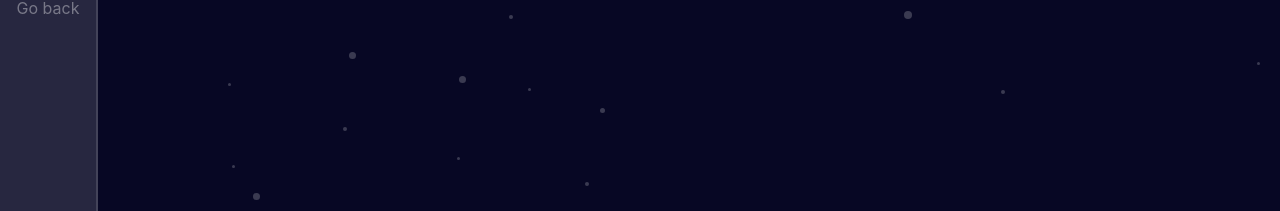
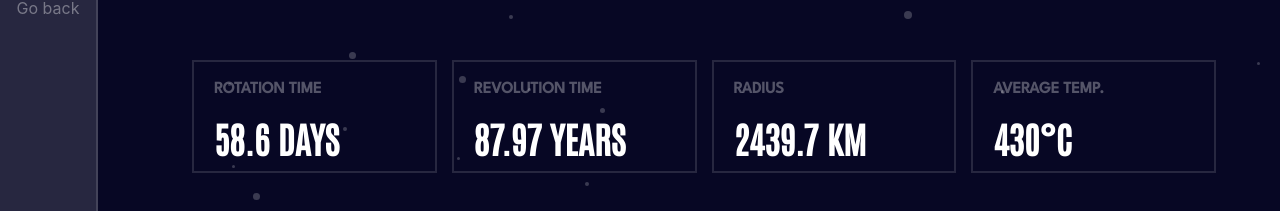
Before and after one commit to anateii/Planets-Beyond-Site, a React (Create React App) app in the folder planets-beyond-site/: page /planet/1 in a window 1280 px wide. Shown: the part 580-791 px from the top of the page. Built offline with nearby package versions, Linux system fonts and the light colour scheme; data requests are answered from the project's data file.

Commit message:
Added Info section

```diff
--- a/planets-beyond-site/src/components/PlanetPage.jsx
+++ b/planets-beyond-site/src/components/PlanetPage.jsx
@@ -2,7 +2,12 @@ import { Main } from "../styled-components/homepage";
 import starsBackground from "../assets/stars.svg";
 import cursor from "../assets/cursor.png";
 import Sidebar from "./Sidebar";
-import { Container, Planet, Text } from "../styled-components/planetpage";
+import {
+  Container,
+  Planet,
+  Text,
+  Section,
+} from "../styled-components/planetpage";
 import { useEffect, useState } from "react";
 import { useParams } from "react-router-dom";
 
@@ -49,7 +54,10 @@ export const PlanetPage = () => {
             Source:
             <div
               onClick={() => {
-              window.open ("https://solarsystem.nasa.gov/planets/neptune/overview/", "_blank")
+                window.open(
+                  "https://solarsystem.nasa.gov/planets/neptune/overview/",
+                  "_blank"
+                );
               }}
             >
               Nasa
@@ -57,8 +65,26 @@ export const PlanetPage = () => {
             </div>
           </div>
         </Text>
+      </Container>
 
-      </Container>
+      <Section>
+        <div>
+          <h6>ROTATION TIME</h6>
+          <h3>{planet.rotation} DAYS</h3>
+        </div>
+        <div>
+          <h6>REVOLUTION TIME</h6>
+          <h3>{planet.revolution} YEARS</h3>
+        </div>
+        <div>
+          <h6>RADIUS</h6>
+          <h3>{planet.radius} KM</h3>
+        </div>
+        <div>
+          <h6>AVERAGE TEMP.</h6>
+          <h3>{planet.temperature}°C</h3>
+        </div>
+      </Section>
     </Main>
   );
 };
--- a/planets-beyond-site/src/styled-components/planetpage.js
+++ b/planets-beyond-site/src/styled-components/planetpage.js
@@ -40,7 +40,7 @@ export const Container = styled.div`
   grid-column-gap: 0px;
   position: absolute;
   top: 2em;
-  left: 12em;
+  left: 10em;
 `;
 
 export const Planet = styled.div`
@@ -48,7 +48,7 @@ export const Planet = styled.div`
   flex-direction: column;
   justify-content: center;
   & > img {
-    width: 400px;
+    width: 370px;
   }
 `;
 
@@ -79,6 +79,48 @@ margin-left: 6px;
 
   };
   & > div > div:hover {color:#fff};
+  & > div > div > i {
+    font-size: 12px;
+    margin-left: 6px;
+  }
   display: flex;
   flex-direction: column;
 `;
+
+
+
+export const Section = styled.div `
+display: grid;
+grid-template-columns: repeat(4, 1fr);
+grid-template-rows: 1fr;
+grid-column-gap: 15px;
+left: 8em;
+width: 80%;
+
+height: 80px;
+position: absolute;
+top: 80%;
+& > div {
+  border: 2px solid #ffffff21;
+  text-align: left;
+
+
+} ;
+
+& > div > h6 {
+
+  color: #ffffff50;
+  margin-top: 20px;
+  margin-left: 20px;
+  font-family: 'League Spartan', sans-serif;
+}
+
+& > div > h3 {
+   margin-left: 20px;
+   font-family: 'Antonio', sans-serif;
+   margin-bottom: 10px;
+   margin-top: -20px;
+   font-size: 36px;
+}
+
+`
```
Lines whose indentation alone changed are shown as unchanged.
